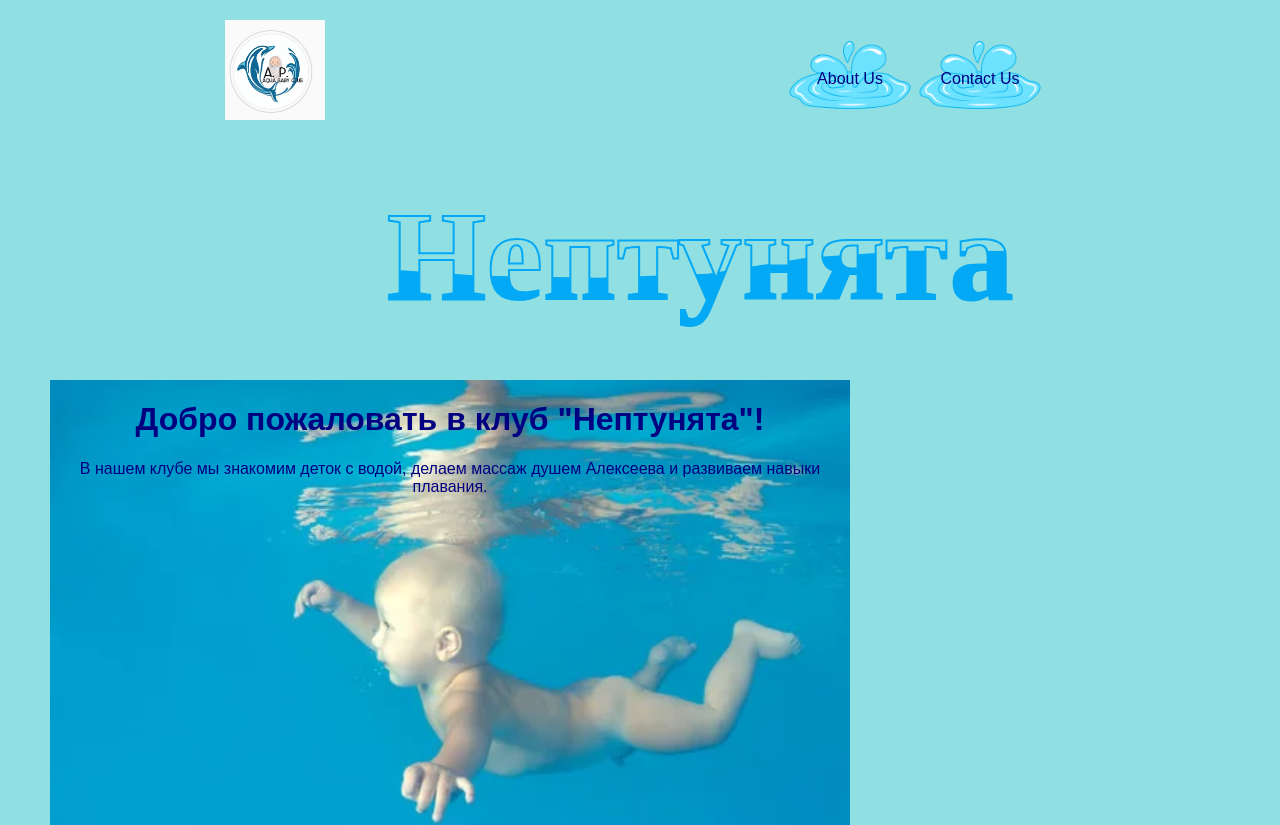
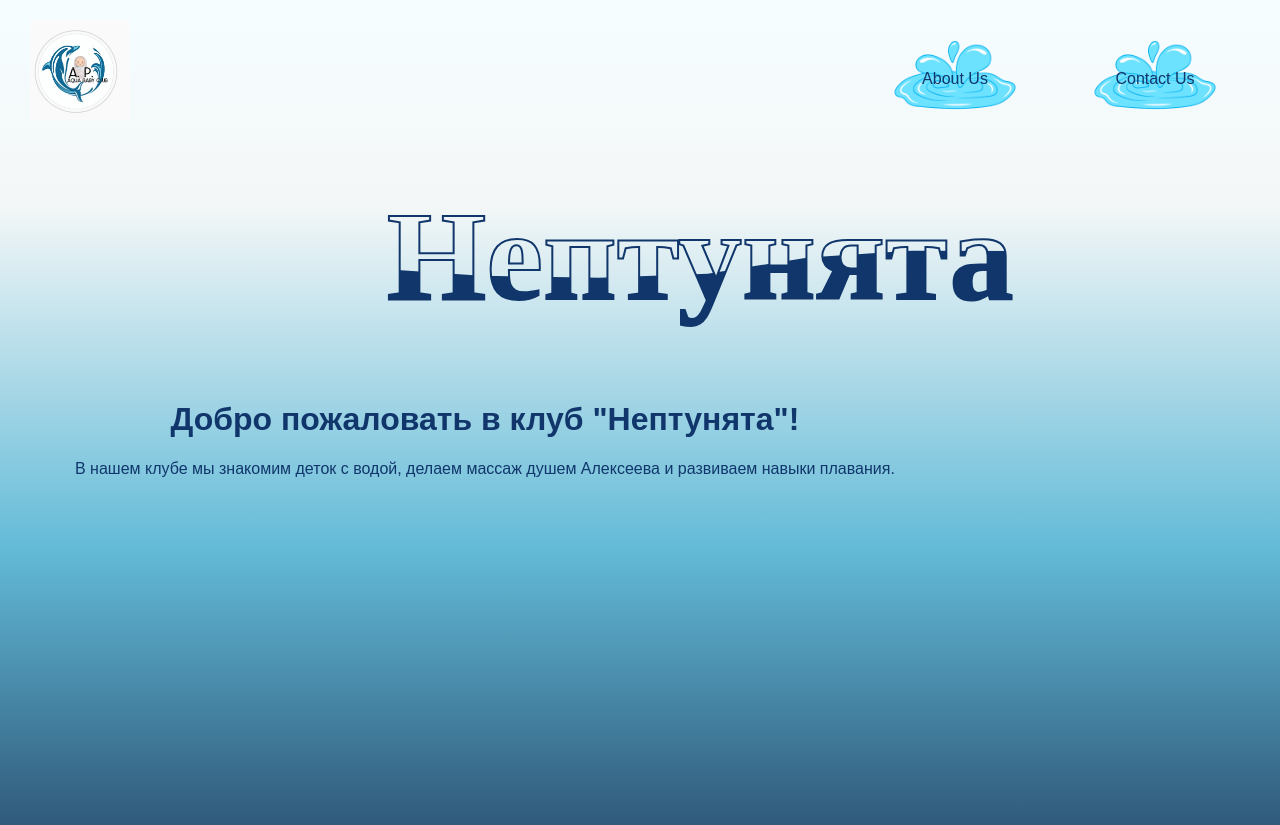
Before and after one commit to RinaKovri/aqua_club, a React (Create React App) app: page / in a window 1280 px wide. Shown: the top 825 px of the page. Built offline with nearby package versions, Linux system fonts and the light colour scheme.

Commit message:
added gradient color to background

```diff
--- a/src/components/home.module.scss
+++ b/src/components/home.module.scss
@@ -1,5 +1,7 @@
 body {
-    background-color: rgba(97, 210, 214, 0.7);
+    background: rgb(2, 0, 36);
+    background: linear-gradient(0deg, rgba(2, 0, 36, 1) 0%, rgba(83, 180, 212, 0.9150253851540616) 49%, rgba(244, 247, 247, 1) 81%, rgba(245, 253, 255, 1) 100%);
+    background-repeat: no-repeat;
 }
 
 .container {
@@ -27,12 +29,12 @@ body {
 .content h2:nth-child(1) {
     text-align: center;
     color: transparent;
-    -webkit-text-stroke: 2px #03a9f4;
+    -webkit-text-stroke: 2px #10366b;
 }
 
 .content h2:nth-child(2) {
     text-align: center;
-    color: #03a9f4;
+    color: #10366b;
     animation: animate 4s ease-in-out infinite;
 }
 
@@ -67,23 +69,31 @@ body {
 .homeBody {
     margin-top: 230px;
     margin-left: 50px;
-    width: 800px;
-    height: 600px;
+    width: 100%;
+    height: 700px;
     display: block;
     flex-direction: column;
-    background-image: url(child_in_water.jpg);
-    background-repeat: no-repeat;
-    background-size: cover;
+    align-items: center;
 }
+
+// .bodyImg {
+//     width: 600px;
+//     height: 600px;
+//     background-image: url(child_in_water.jpg);
+//     background-repeat: no-repeat;
+//     background-size: cover;
+//     position: absolute;
+//     opacity: 0.6;
+// }
 
 h1 {
     text-align: center;
     font-family: Arial, Helvetica, sans-serif;
-    color: navy;
+    color: #10366b;
 }
 
 p {
     text-align: center;
     font-family: Arial, Helvetica, sans-serif;
-    color: navy;
+    color: #10366b;
 }
--- a/src/components/home.tsx
+++ b/src/components/home.tsx
@@ -14,8 +14,8 @@ const Home: React.FC<HomeProps> = () => {
                 <h2>Нептунята</h2>
             </div>
             <div className={styles.homeBody}>
-                <h1>Добро пожаловать в клуб "Нептунята"!</h1>
-                <p>В нашем клубе мы знакомим деток с водой, делаем массаж душем Алексеева и развиваем навыки плавания.</p>
+                    <h1>Добро пожаловать в клуб "Нептунята"!</h1>
+                    <p>В нашем клубе мы знакомим деток с водой, делаем массаж душем Алексеева и развиваем навыки плавания.</p>
             </div>
         </div >
     )
--- a/src/components/navbar/navbar.module.scss
+++ b/src/components/navbar/navbar.module.scss
@@ -3,13 +3,14 @@
     display: flex;
     flex-direction: row;
     flex-wrap: wrap;
-    justify-content: space-around;
+    justify-content: space-between;
 }
 
 .logo {
     width: 100px;
     height: 100px;
     margin-top: 20px;
+    margin-left: 30px;
     background-image: url(logo.png);
     background-repeat: no-repeat;
     background-size: cover;
@@ -19,13 +20,15 @@
     display: inline-block;
     width: 130px;
     height: 70px;
+    margin-left: 20px;
+    margin-right: 50px;
     list-style: none;
     background-image: url(splash.png);
     background-repeat: no-repeat;
     background-size: cover;
     text-align: center;
     font-family: 'Just Add Water', sans-serif;
-    color: navy;
+    color: #10366b;
     padding-top: 60px;
 }
 .links {
```
